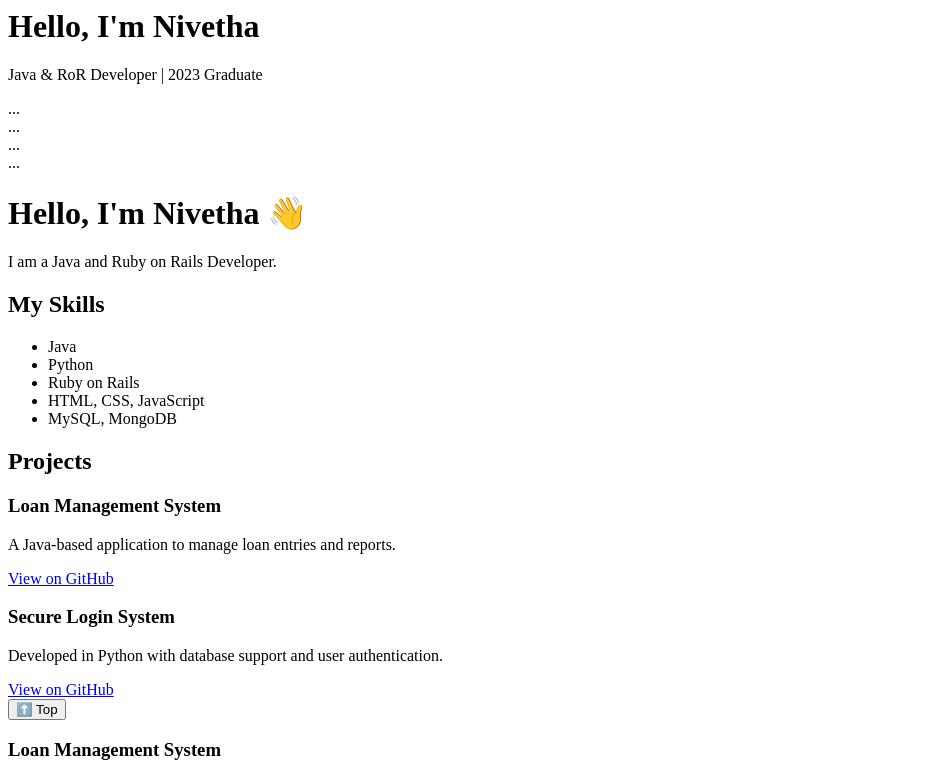
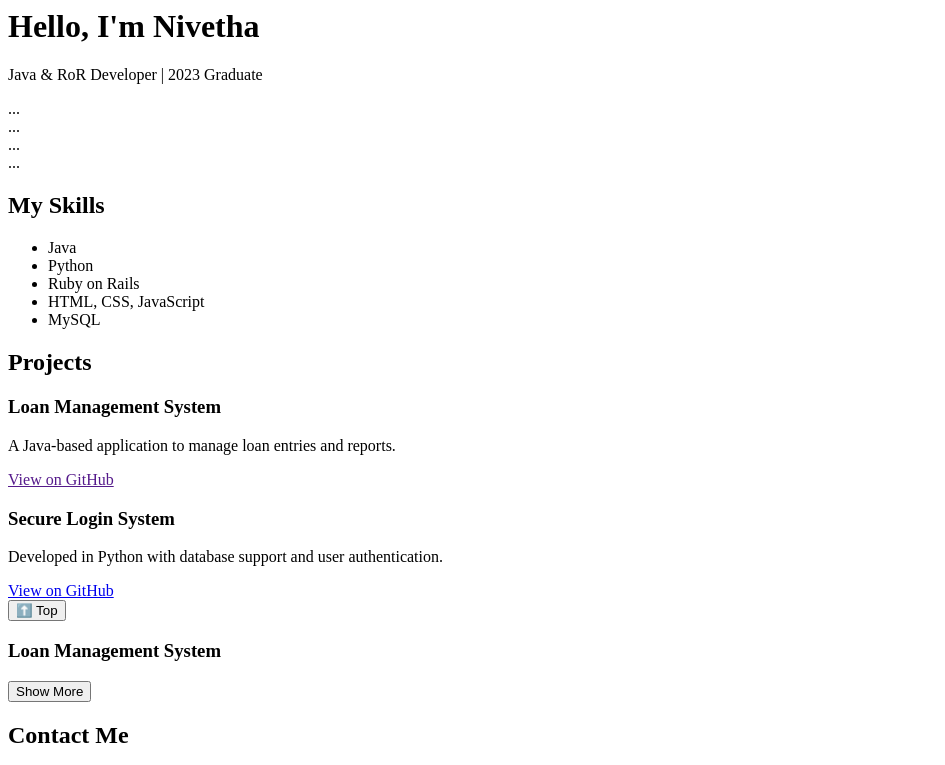
Before and after one commit to nivethasivaraj-lab/nivetha-portfolio, a plain HTML site: page index.html in a window 1280 px wide. Shown: the top 765 px of the page, without its empty margins (0-945 px from the left). Drawn offline with Linux system fonts and the light colour scheme; files that its build step writes are made by us from their sources; files whose address does not match are found by name.

Commit message:
Update index.html

```diff
--- a/index.html
+++ b/index.html
@@ -23,10 +23,6 @@
 <body>
 <button onclick="scrollToTop()" id="topBtn" title="Go to top">⬆️ Top</button>
 <script src="script.js"></script>
-
-  <h1>Hello, I'm Nivetha 👋</h1>
-  <p>I am a Java and Ruby on Rails Developer.</p>
-
   <!-- Skills Section -->
   <section id="skills">
     <h2>My Skills</h2>
@@ -35,7 +31,7 @@
       <li>Python</li>
       <li>Ruby on Rails</li>
       <li>HTML, CSS, JavaScript</li>
-      <li>MySQL, MongoDB</li>
+      <li>MySQL</li>
     </ul>
   </section>
 
@@ -45,7 +41,7 @@
     <div class="project-card">
       <h3>Loan Management System</h3>
       <p>A Java-based application to manage loan entries and reports.</p>
-      <a href="https://github.com/your-github/loan-management" target="_blank">View on GitHub</a>
+      <a href="" target="_blank">View on GitHub</a>
     </div>
 
     <div class="project-card">
```
